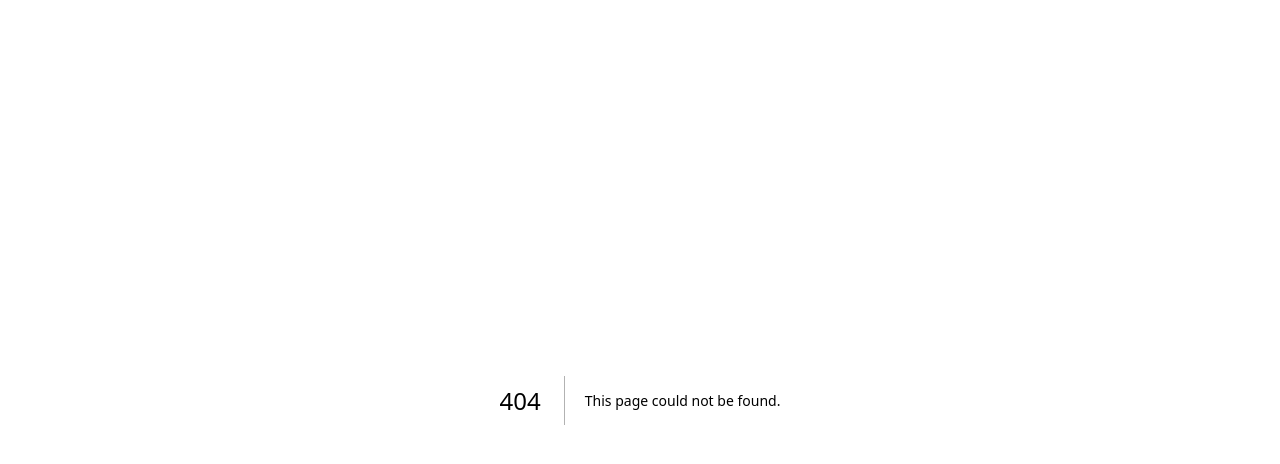
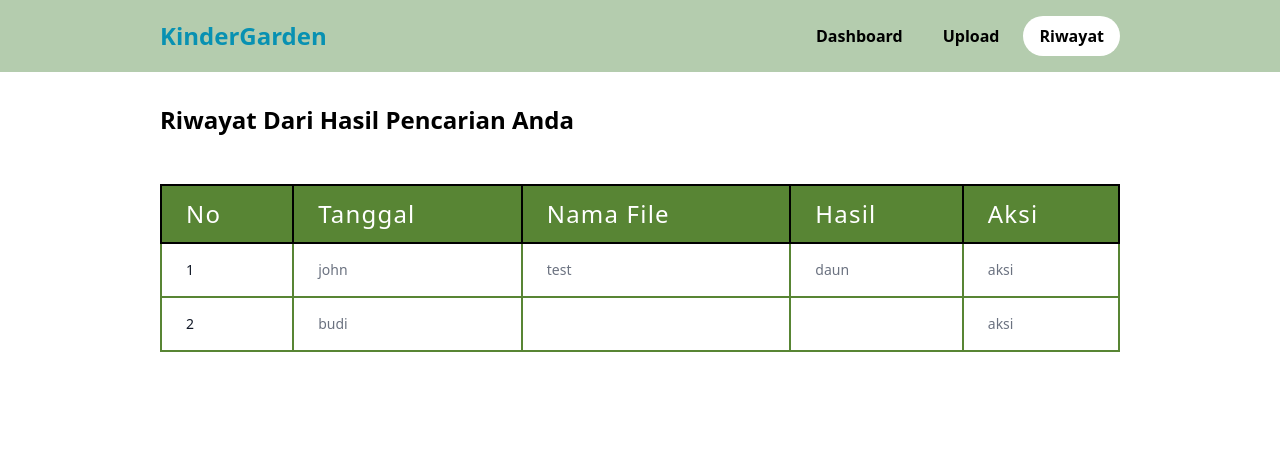
Before and after one commit to muhiqbalm/KinderGarden, a Next.js app in the folder client/: page /riwayat in a window 1280 px wide. Before the commit this address had no page. Shown: the top 464 px of the page. Built offline with nearby package versions, Linux system fonts and the light colour scheme.

Commit message:
Add Riwayat page

```diff
--- /dev/null
+++ b/client/components/RiwayatTable.js
@@ -0,0 +1,87 @@
+import React from "react";
+
+const RiwayatTable = () => {
+  const data = [
+    {
+      no: 1,
+      tanggal: "john",
+      namafile: "test",
+      hasil: "daun",
+    },
+    {
+      no: 2,
+      tanggal: "budi",
+    },
+  ];
+  return (
+    <table className="min-w-full divide-y divide-green-400">
+      <thead>
+        <tr>
+          <th className="px-6 py-3 border-2 border-black bg-[#588534]  text-left text-2xl font-medium text-white tracking-wider">
+            No
+          </th>
+          <th className="px-6 py-3 border-2 border-black bg-[#588534] text-left text-2xl font-medium text-white tracking-wider">
+            Tanggal
+          </th>
+          <th className="px-6 py-3 border-2 border-black bg-[#588534] text-left text-2xl font-medium text-white tracking-wider">
+            Nama File
+          </th>
+          <th className="px-6 py-3 border-2 border-black bg-[#588534] text-left text-2xl font-medium text-white tracking-wider">
+            Hasil
+          </th>
+          <th className="px-6 py-3 border-2 border-black bg-[#588534] text-left text-2xl font-medium text-white tracking-wider">
+            Aksi
+          </th>
+        </tr>
+      </thead>
+      <tbody>
+        {data.map((item) => {
+          return (
+            <tr className="bg-white">
+              <td className="px-6 py-4 border-2 border-[#588534] whitespace-nowrap text-sm font-medium text-gray-900">
+                {item.no}
+              </td>
+              <td className="px-6 py-4 border-2 border-[#588534] whitespace-nowrap text-sm text-gray-500 ">
+                {item.tanggal}
+              </td>
+              <td className="px-6 py-4 border-2 border-[#588534] whitespace-nowrap text-sm text-gray-500">
+                {item.namafile}
+              </td>
+              <td className="px-6 py-4 border-2 border-[#588534] whitespace-nowrap text-sm text-gray-500">
+                {item.hasil}
+              </td>
+              <td className="px-6 py-4 border-2 border-[#588534]  whitespace-nowrap text-sm text-gray-500">
+                <button>aksi</button>
+              </td>
+            </tr>
+          );
+        })}
+        {/* <tr className="bg-white">
+          <td className="px-6 py-4 whitespace-nowrap text-sm font-medium text-gray-900">
+            John Doe
+          </td>
+          <td className="px-6 py-4 whitespace-nowrap text-sm text-gray-500">
+            2023-06-01
+          </td>
+          <td className="px-6 py-4 whitespace-nowrap text-sm text-gray-500">
+            Transaksi sukses
+          </td>
+        </tr> */}
+        {/* <tr className="bg-gray-50">
+          <td className="px-6 py-4 whitespace-nowrap text-sm font-medium text-gray-900">
+            Jane Smith
+          </td>
+          <td className="px-6 py-4 whitespace-nowrap text-sm text-gray-500">
+            2023-06-02
+          </td>
+          <td className="px-6 py-4 whitespace-nowrap text-sm text-gray-500">
+            Transaksi gagal
+          </td>
+        </tr> */}
+        {/* Tambahkan baris data lainnya di sini */}
+      </tbody>
+    </table>
+  );
+};
+
+export default RiwayatTable;
--- /dev/null
+++ b/client/pages/riwayat.js
@@ -0,0 +1,17 @@
+import Navbar from "../components/navbar.js";
+import React from "react";
+import RiwayatTable from "../components/RiwayatTable.js";
+
+export default function riwayat() {
+  return (
+    <>
+      <Navbar menu={"history"} />
+      <div className="px-40 ">
+        <h1 className="text-2xl py-8 flex flex-col h-full font-bold mb-4">
+          Riwayat Dari Hasil Pencarian Anda
+        </h1>
+        <RiwayatTable />
+      </div>
+    </>
+  );
+}
--- a/client/pages/upload.js
+++ b/client/pages/upload.js
@@ -1,5 +1,4 @@
 import React, { useState, useRef, useEffect } from "react";
-import Landingpage from "../components/landingpage.js";
 import Navbar from "../components/navbar.js";
 
 export default function upload() {
```
